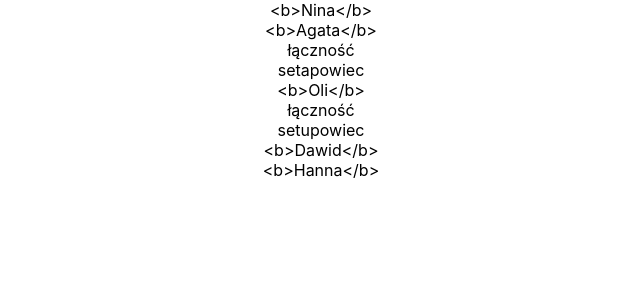
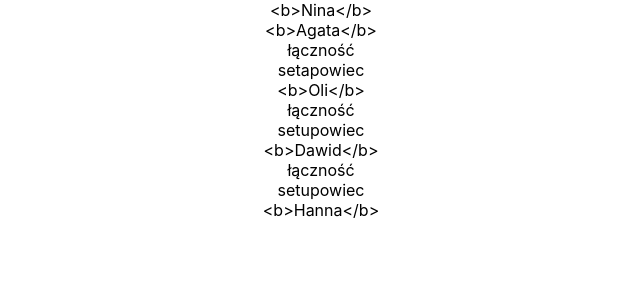
Before and after one commit to rvai00/monocykl_projekt, a React (Create React App) app: page / in a window 1280 px wide. Shown: the top 300 px of the page, without its empty margins (319-959 px from the left). Built offline with nearby package versions, Linux system fonts and the light colour scheme.

Commit message:
Dodanie odznak

```diff
--- a/src/data/users.js
+++ b/src/data/users.js
@@ -2,7 +2,7 @@ export const users = [
     {name:"Nina", surname: "Niewińska"},
     {name:"Agata", surname:"Sawicka", badges: ["łączność", "setapowiec"]},
     {name:"Oli", surname:"Wasiuk", badges: ["łączność", "setupowiec"]},
-    {name:"Dawid", surname:"Pawlak", badges: []},
+    {name:"Dawid", surname:"Pawlak", badges: ["łączność", "setupowiec"]},
     {name: "Hanna", surname: "Hryshkevich"},
 
 ]
```
